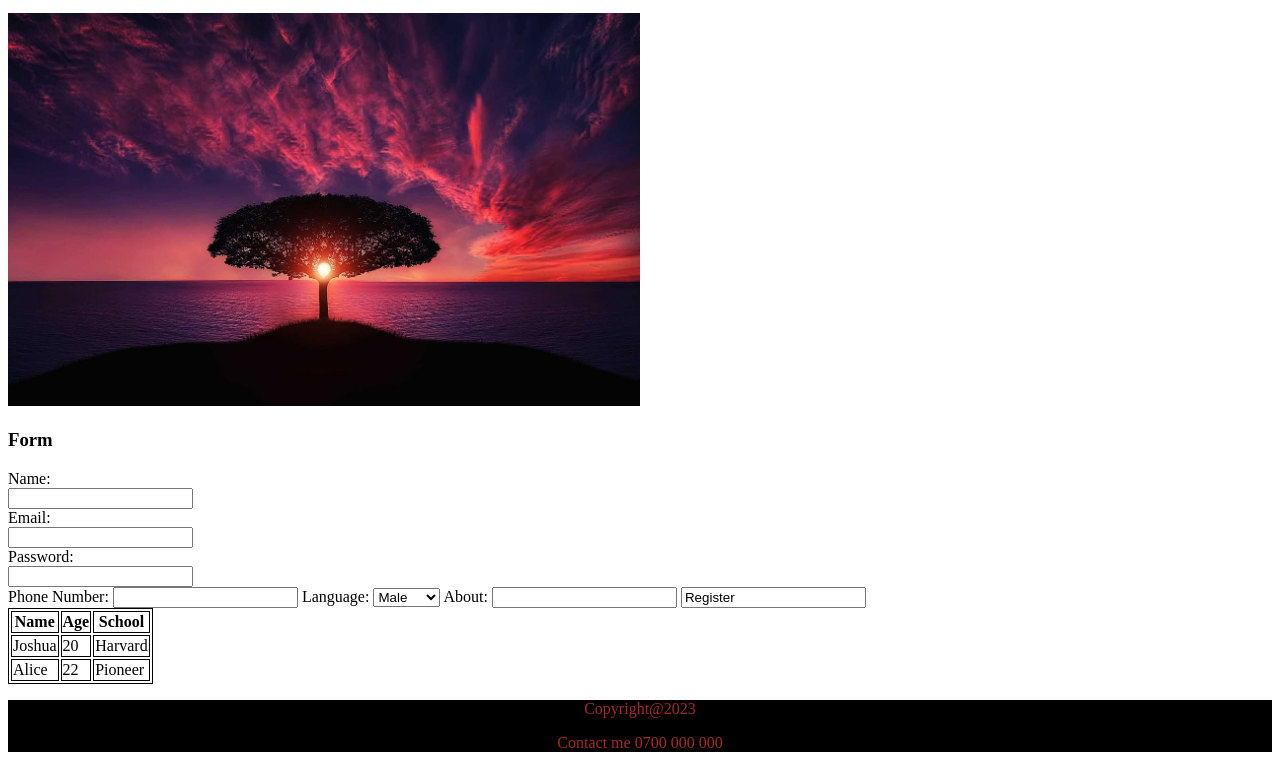
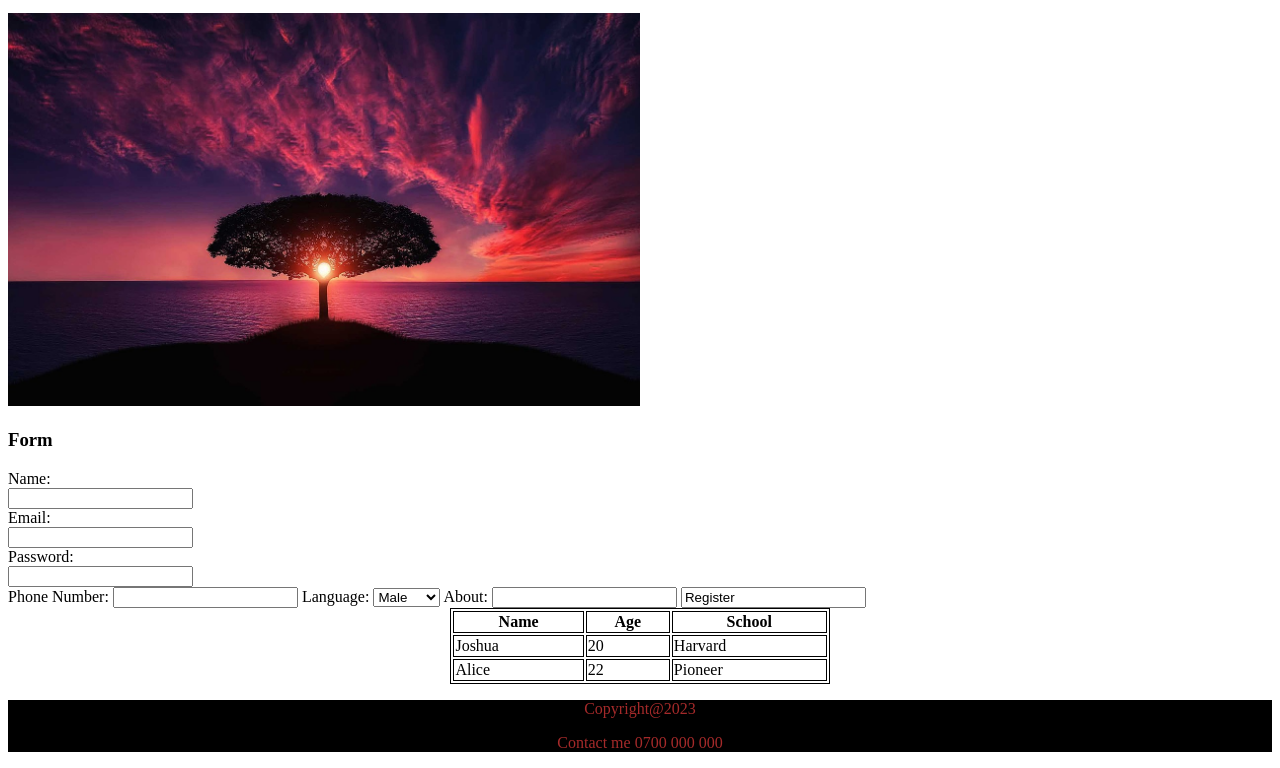
Before and after one commit to cate339/css-project, a website: page Index.html in a window 1280 px wide. Shown: the part 320-1088 px from the top of the page. Drawn offline with Linux system fonts and the light colour scheme.

Commit message:
Tabl style

```diff
--- a/style.css
+++ b/style.css
@@ -33,6 +33,11 @@ td {
   border: 1px solid;
 }
 
+table {
+  width: 30%;
+  margin: auto;
+}
+
 footer {
   background-color: black;
 }
```
